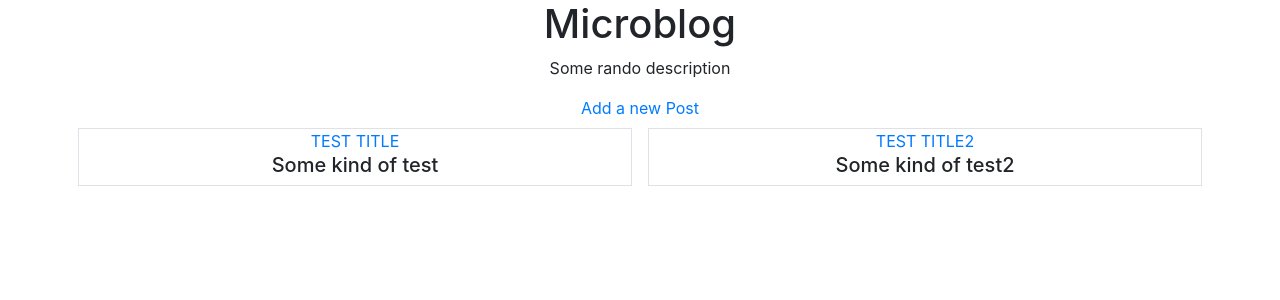
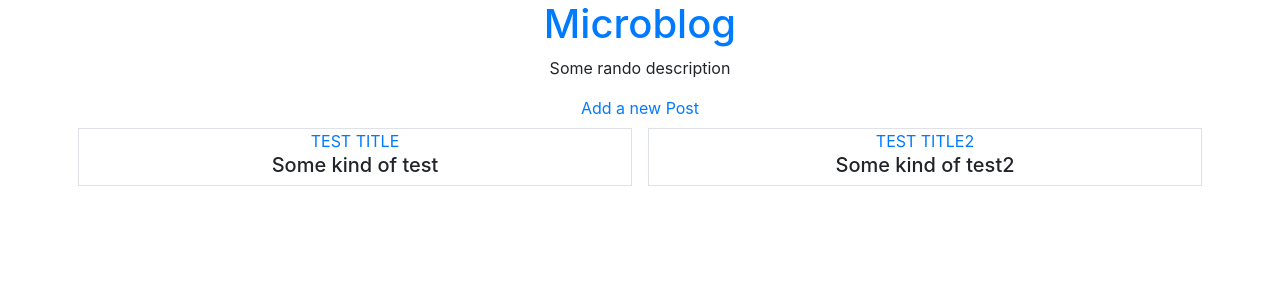
Before and after one commit to DT-1236/microblog-react, a React (Create React App) app: page / in a window 1280 px wide. Shown: the top 300 px of the page. Built offline with nearby package versions, Linux system fonts and the light colour scheme.

Commit message:
Added link to homepage

```diff
--- a/src/Components/NavBar.js
+++ b/src/Components/NavBar.js
@@ -9,7 +9,9 @@ class NavBar extends Component {
   render() {
     return (
       <div>
-        <h1>Microblog</h1>
+        <h1>
+          <Link to="/">Microblog</Link>
+        </h1>
         <p>Some rando description</p>
         <Link to="/new">Add a new Post</Link>
       </div>
```
